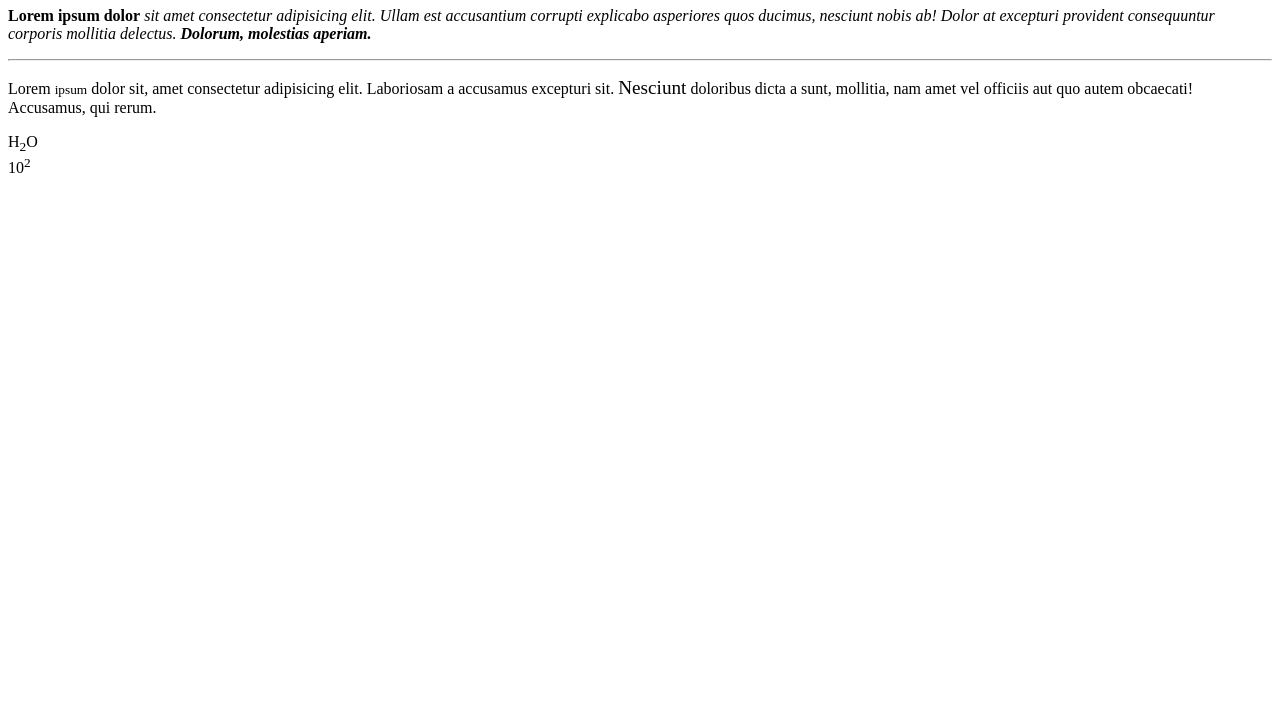
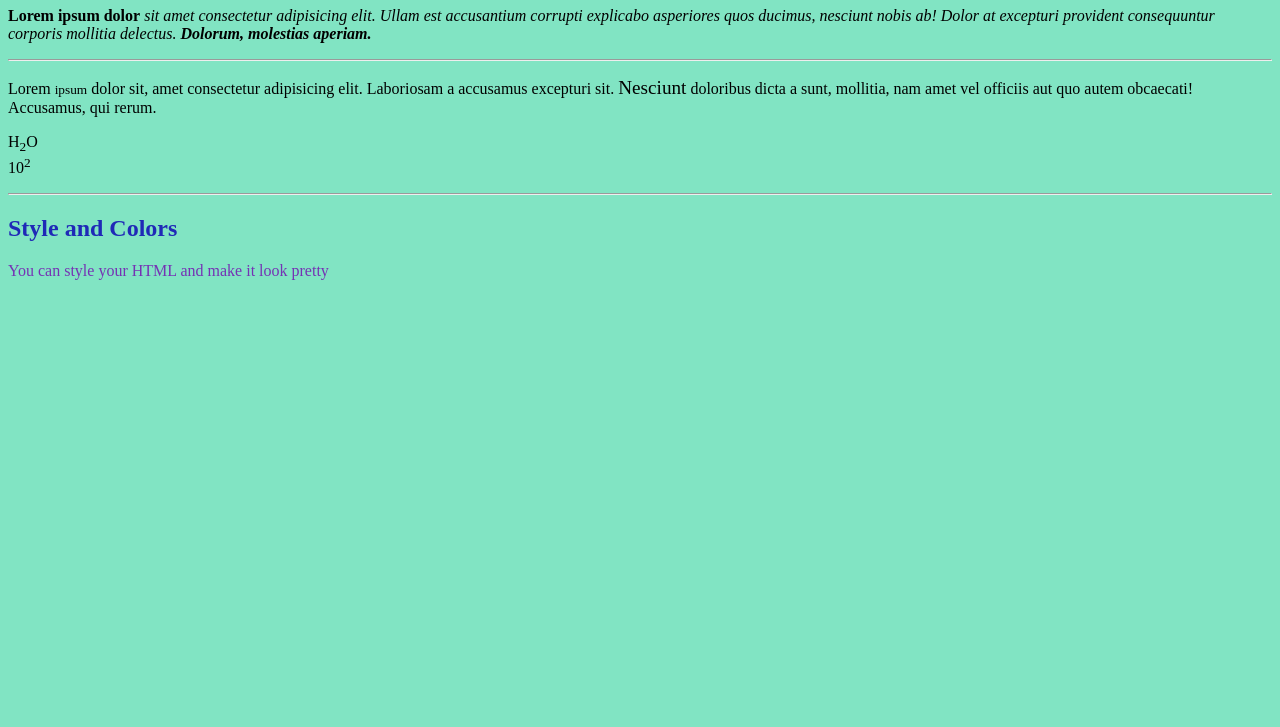
Before and after one commit to PabloDiosquez/HTML__CSS__JS, a plain HTML site: page ga_site/index.html in a window 1280 px wide. Shown: the part 73-800 px from the top of the page. Drawn offline with Linux system fonts and the light colour scheme.

Commit message:
GA's website is added

```diff
--- a/ga_site/index.html
+++ b/ga_site/index.html
@@ -5,15 +5,21 @@
     <meta name="viewport" content="width=device-width, initial-scale=1.0">
     <title>GA Website</title>
 </head>
-<body>
+<body style="background-color: rgb(129, 228, 195);">
     <h1>GA's Website</h1>
     <p><b>Lorem ipsum dolor</b> <i>sit amet consectetur adipisicing elit. Ullam est accusantium corrupti explicabo asperiores quos ducimus, nesciunt nobis ab! Dolor at excepturi provident consequuntur corporis mollitia delectus. <b>Dolorum, molestias aperiam.</b></i></p>
     <hr>
     <p>Lorem <small>ipsum</small> dolor sit, amet consectetur adipisicing elit. Laboriosam a accusamus excepturi sit. <big>Nesciunt</big> doloribus dicta a sunt, mollitia, nam amet vel officiis aut quo autem obcaecati! Accusamus, qui rerum.</p>
-    <p>H<sub>2</sub>O
+    <p>
+        H<sub>2</sub>O
         <br>
         10<sup>2</sup>
     </p>
-    <!-- This is a commentary -->
+    <!--
+    <h2>Comments are <i>-- invisible --</i></h2>
+    -->
+    <hr>
+    <h2 style="color: rgb(31, 41, 183);">Style and Colors</h2>
+    <p style="color: rgb(117, 50, 180);">You can style your HTML and make it look pretty</p>
 </body>
 </html>
```
